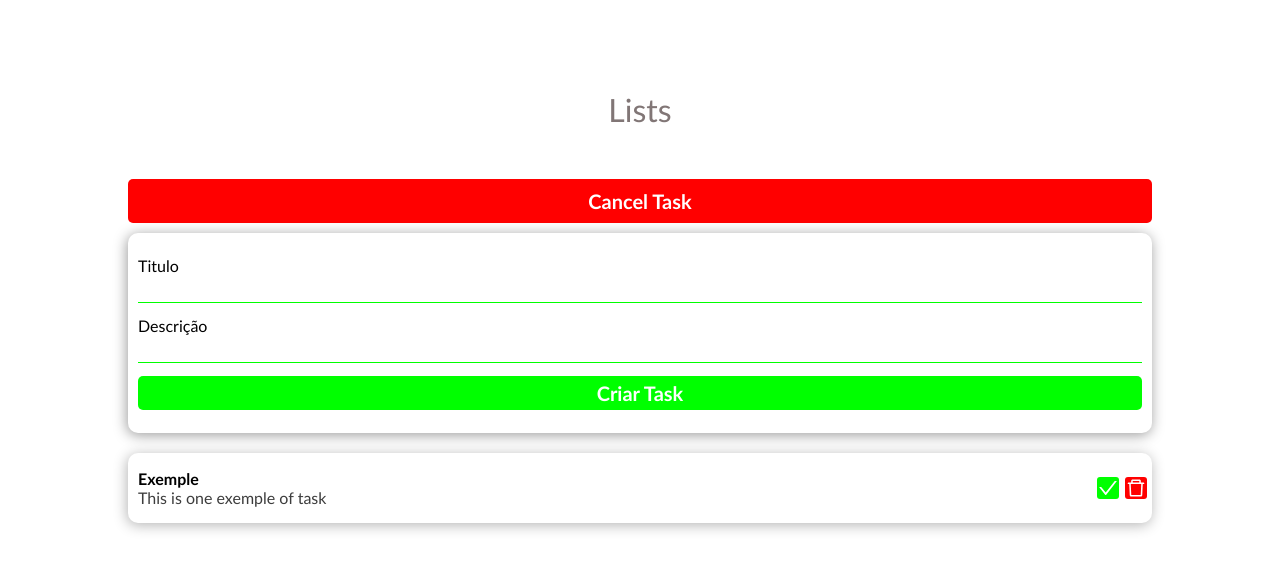
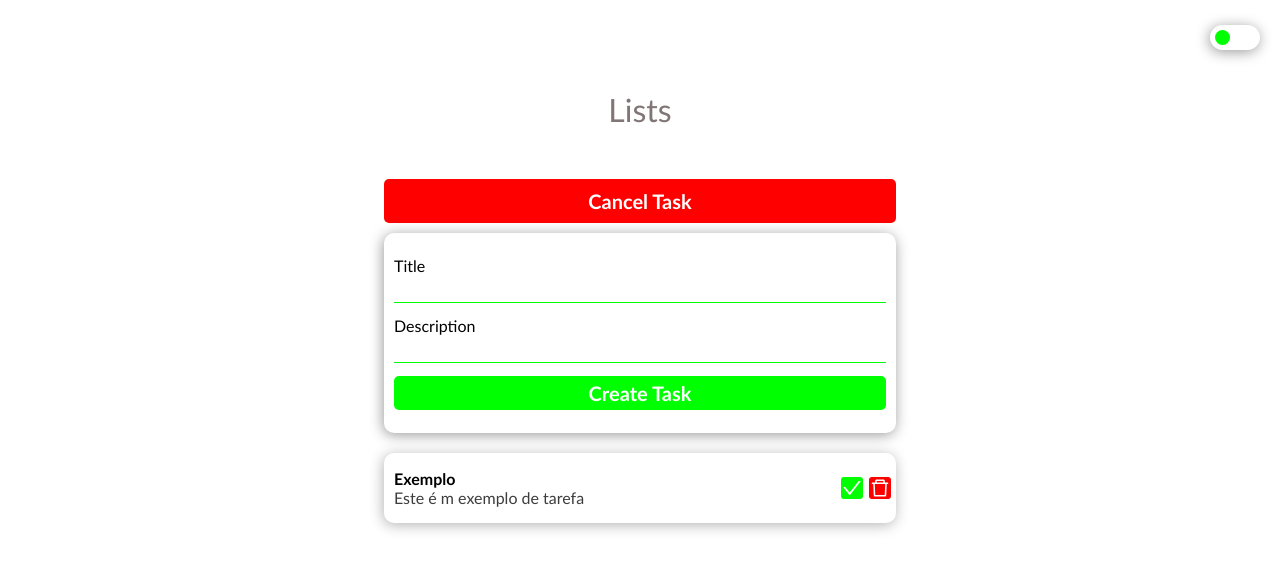
Before and after one commit to FranciscoNeto2909/TodoList-ts, a React (Vite) app: page / in a window 1280 px wide. Both pictures are taken after a click on the button "Add Task". Shown: the top 570 px of the page. Built offline with nearby package versions, Linux system fonts and the light colour scheme.

Commit message:
dark and light theme added and code improved

```diff
--- a/index.html
+++ b/index.html
@@ -4,6 +4,7 @@
     <meta charset="UTF-8" />
     <link rel="icon" type="image/svg+xml" href="/vite.svg" />
     <meta name="viewport" content="width=device-width, initial-scale=1.0" />
+    <meta name="theme-color" content="#4285f4" />
     <title>TodoList-TS</title>
   </head>
   <body>
--- a/src/App.tsx
+++ b/src/App.tsx
@@ -1,20 +1,48 @@
+import { useEffect, useState } from "react";
 import { useDispatch, useSelector } from "react-redux";
-import { clearMsg, hideMsg } from "./assets/AppSlice";
+import { clearMsg, hideMsg, setTheme } from "./assets/AppSlice";
 import { Message } from "./components/Message";
-import  TodoList,{ IApp } from "./components/TodoList";
+import TodoList, { IApp } from "./components/TodoList";
+import CheckButton from "./components/CheckButton"
 export default function App() {
   const dispatch = useDispatch()
   const app = useSelector<IApp, IApp["App"]>(data => data.App)
+  const [isChecked, setIsChecked] = useState(false)
+
   if (app.msgVisibility) {
     setTimeout(() => {
       dispatch(hideMsg())
       dispatch(clearMsg())
     }, 2500);
   }
+
+  function handleToggleTheme() {
+    if (app.theme == "light") {
+      dispatch(setTheme("dark"))
+      localStorage.setItem("theme", "dark")
+      setIsChecked(true)
+    } else if (app.theme == "dark") {
+      dispatch(setTheme("light"))
+      localStorage.setItem("theme", "light")
+      setIsChecked(false)
+    }
+  }
+
+  useEffect(() => {
+    const theme = localStorage.getItem("theme")
+    if (theme != null) {
+      dispatch(setTheme(theme))
+    }
+    if (theme == "dark") {
+      setIsChecked(true)
+    }
+  }, [])
+
   return (
-    <div className="App">
-      {app.msgVisibility && <Message/>}
-      <TodoList/>
+    <div className={app.theme == "light" ? "App" : "App bg--dark"}>
+      <CheckButton value={app.theme} onClick={handleToggleTheme} isChecked={isChecked} />
+      {app.msgVisibility && <Message />}
+      <TodoList />
     </div>
   )
 }
--- a/src/assets/AppSlice.ts
+++ b/src/assets/AppSlice.ts
@@ -10,6 +10,7 @@ export interface Task {
 interface State {
     formVisibility: boolean;
     msgVisibility: boolean;
+    theme:string,
     msg: string;
     tasks: Task[];
 }
@@ -19,11 +20,12 @@ const AppSlice = createSlice({
     initialState: {
         formVisibility: false,
         msgVisibility: false,
+        theme:"light",
         msg: "",
         tasks: [{
             id: 1,
-            title: "Exemple",
-            description: "This is one exemple of task",
+            title: "Exemplo",
+            description: "Este é m exemplo de tarefa",
             status: "toDo"
         }]
     },
@@ -42,6 +44,9 @@ const AppSlice = createSlice({
         },
         clearMsg: (state) => {
             return { ...state, msg: "" }
+        },
+        setTheme:(state, {payload}:{payload:string}) => {
+            return {...state, theme:payload}
         },
         createTask: (state, { payload }: { payload: Task }) => {
             return { ...state, tasks: [...state.tasks, payload] }
@@ -63,5 +68,5 @@ const AppSlice = createSlice({
     },
 })
 
-export const { showForm, hideForm, hideMsg, setMsg, clearMsg, createTask, deleteTask, changeTaskStatus } = AppSlice.actions
+export const { showForm, hideForm, hideMsg, setMsg, clearMsg,setTheme, createTask, deleteTask, changeTaskStatus } = AppSlice.actions
 export default AppSlice.reducer
--- a/src/components/AddTaskForm.tsx
+++ b/src/components/AddTaskForm.tsx
@@ -12,40 +12,46 @@ type TodoTypes = {
 export default function AddTaskForm() {
     const dispatch = useDispatch()
     const app = useSelector<IApp, IApp["App"]>(data => data.App)
-    const todoid = app.tasks.length + 1
-    const [task, setTask] = useState({ id: todoid, title: "", description: "", status: "toDo" } as TodoTypes)
+    const todoId = app.tasks.length + 1
+    const [task, setTask] = useState({ id: todoId, title: "", description: "", status: "toDo" } as TodoTypes)
 
     function handleChangeTitle(e: string) {
-        setTask({ ...task, title: e })
+        const firstLetter = e.charAt(0).toUpperCase();
+        const restOfString = e.slice(1);
+        const capitalized = firstLetter + restOfString;
+        setTask({ ...task, title: capitalized })
     }
     function handleChangeDescription(e: string) {
-        setTask({ ...task, description: e })
+        const firstLetter = e.charAt(0).toUpperCase();
+        const restOfString = e.slice(1);
+        const capitalized = firstLetter + restOfString;
+        setTask({ ...task, description: capitalized })
     }
+
     function handleCreateTask(e: any): void {
-        e.preventDefault()
         if (task.title == "" || task.description == "") {
-            dispatch(setMsg("Preencha os campos!"))
+            dispatch(setMsg("Fill in the fields!"))
             return;
-        } else if (app.tasks.filter(filteredTask => filteredTask.title == task.title)) {
-            dispatch(setMsg("Titulos iguais!"))
+        } else if (app.tasks.some(filteredTask => task.title == filteredTask.title)) {
+            dispatch(setMsg("The titles are equals!"))
         } else {
             dispatch(createTask(task))
             dispatch(hideForm())
-            dispatch(setMsg("Tarefa criada!"))
+            dispatch(setMsg("Task created!"))
         }
     }
 
     return (
         <form className="form">
             <div className="form-title-container">
-                <label htmlFor="title">Titulo</label>
-                <input type="text" id="title" value={task.title} onChange={e => handleChangeTitle(e.target.value)} className="form-title-input" />
+                <label htmlFor="title">Title</label>
+                <input type="text" id="title" autoCapitalize="on" value={task.title} onChange={e => handleChangeTitle(e.target.value)} className={`form-input ${app.theme == "light" ? "form-input--light" : "form-input--dark"}`} />
             </div>
             <div className="form-desc-container">
-                <label htmlFor="desc">Descrição</label>
-                <input type="text" id="desc" value={task.description} onChange={e => handleChangeDescription(e.target.value)} className="form-desc-input" />
+                <label htmlFor="desc">Description</label>
+                <input type="text" autoCapitalize="on" id="desc" value={task.description} onChange={e => handleChangeDescription(e.target.value)} className={`form-input ${app.theme == "light" ? "form-input--light" : "form-input--dark"}`} />
             </div>
-            <button className="btn btn--form" onClick={handleCreateTask}>Criar Task</button>
+            <button type="button" className={`btn btn--form ${app.theme == "light" ? "btn--light" : "btn--dark"}`} onClick={handleCreateTask}>Create Task</button>
         </form>
     )
 }
--- a/src/components/Card.tsx
+++ b/src/components/Card.tsx
@@ -1,7 +1,8 @@
-import { AiOutlineCheck, AiOutlineDelete } from "react-icons/ai";
+import { AiOutlineCheck, AiOutlineDelete, AiOutlineRetweet } from "react-icons/ai";
 import { useDispatch, useSelector } from "react-redux";
 import { changeTaskStatus, deleteTask, setMsg } from "../assets/AppSlice";
 import { IApp } from "./TodoList";
+
 export type TaskTypes = {
     id: string,
     title: string,
@@ -14,30 +15,45 @@ interface CardTypes {
 }
 
 export default function Card(data: CardTypes) {
+    const dispatch = useDispatch()
+    const app = useSelector<IApp, IApp["App"]>(data => data.App)
+
     const task = {
         id: data.task.id,
         status: "done"
     }
 
-    const dispatch = useDispatch()
-    const app = useSelector<IApp, IApp["App"]>(data => data.App)
+    function handleDoneTask() {
+        if (data.task.status == "toDo" && !app.msgVisibility) {
+            dispatch(changeTaskStatus(task))
+            dispatch(setMsg("Task finished!"))
+        }
+    }
 
-    function handleDoneTask() {
-        dispatch(changeTaskStatus(task))
-        dispatch(setMsg("Tarefa finalizada!"))
+    function handleRedoTask() {
+        task.status = "toDo"
+        if (data.task.status == "done" && !app.msgVisibility) {
+            dispatch(changeTaskStatus(task))
+            dispatch(setMsg("Task can be redone!"))
+        }
     }
 
     function handleDeleteTask() {
         dispatch(deleteTask(data.task.id))
-        dispatch(setMsg("Tarefa apagada!"))
+        dispatch(setMsg("Task deleted!"))
     }
 
+    const sla = `card-button ${app.theme == "light" ? "card-button--done" : "card-button-dark--done"}`
+
     return (
-        <div className={data.task.status == "done" ? "card task--done" : "card"} id={data.task.id}>
+        <div className={data.task.status == "done" ? app.theme == "light" ? "card task--done" : "card task-dark--done" : "card"} id={data.task.id}>
             <h4 className="card-title">{data.task.title}</h4>
-            <p className="card-decription">{data.task.description}</p>
+            <p className="card-description">{data.task.description}</p>
             <div className="card-buttons">
-                <AiOutlineCheck className="card-button card-button--done" onClick={handleDoneTask} />
+                {data.task.status == "toDo" ?
+                    <AiOutlineCheck className={`card-button ${app.theme == "light" ? "card-button--done" : "card-button-dark--done"}`} onClick={handleDoneTask} /> :
+                    <AiOutlineRetweet className={`card-button ${app.theme == "light" ? "card-button--done" : "card-button-dark--done"}`} onClick={handleRedoTask} />
+                }
                 <AiOutlineDelete className="card-button card-button--delete" onClick={handleDeleteTask} />
             </div>
         </div>
--- /dev/null
+++ b/src/components/CheckButton.tsx
@@ -0,0 +1,10 @@
+export default function name({value,onClick, isChecked}:{value:string, onClick:any, isChecked:boolean}) {
+    return (
+        <div className="theme-container">
+            <input id="theme" onChange={() => {}} className="theme-input" checked={isChecked} value={value} type="checkbox" onClick={onClick}/>
+            <label htmlFor="theme" className="theme-label">
+                <span className="theme-slider"></span>
+            </label>
+        </div>
+    )
+}
--- a/src/components/Message.tsx
+++ b/src/components/Message.tsx
@@ -15,7 +15,7 @@ export function Message() {
     return (
         <div className="message">
             <p>{app.msg}</p>
-            <progress className="message-progress" value={progress} max={10} style={{ width: "100%", height: "6px" }}></progress>
+            <progress className={app.theme == "light" ? "message-progress" : "message-progress--dark"} value={progress} max={10} style={{ width: "100%", height: "6px" }}></progress>
         </div>
     )
 }
--- a/src/components/TodoList.tsx
+++ b/src/components/TodoList.tsx
@@ -11,6 +11,7 @@ export interface IApp {
         formVisibility: boolean,
         msgVisibility:boolean,
         msg:string;
+        theme:string,
         tasks: Array<TaskTypes>
     };
 }
@@ -19,6 +20,7 @@ export interface IApp {
 export default function TodoList() {
     const dispatch = useDispatch();
     const app = useSelector<IApp, IApp["App"]>(data => data.App)
+
     function handleOpenAddTaskForm() {
         if (!app.formVisibility) {
             dispatch(showForm())
@@ -26,10 +28,11 @@ export default function TodoList() {
             dispatch(hideForm())
         }
     }
+
     return (
         <div className="todo-list">
             <h1 className="todo-list-title">Lists</h1>
-            <button className={!app.formVisibility ? "btn btn--addTask" : "btn btn--addTask btn--cancel" } onClick={handleOpenAddTaskForm}>{app.formVisibility ? "Cancel Task" : "Add Task"}</button>
+            <button className={`btn btn--addTask ${!app.formVisibility ? app.theme == "light" ? "btn--light" : "btn--dark" : "btn--cancel"}`} onClick={handleOpenAddTaskForm}>{app.formVisibility ? "Cancel Task" : "Add Task"}</button>
             <div className="addtask-container">
                 {app.formVisibility &&
                     <AddTaskForm />
--- a/src/index.css
+++ b/src/index.css
@@ -7,25 +7,40 @@
     font-family: 'Gill Sans', 'Gill Sans MT';
 }
 
+.bg--dark {
+    background-color: #12121a;
+    color: #fff;
+}
+
+.bg--light {
+    background-color: #fff;
+}
+
 .App {
     height: 100vh;
     width: 100vw;
     display: flex;
     justify-content: center;
+    transition: all .5s ease-in-out;
 }
 
-.message{
+.message {
     position: absolute;
     padding: 5px;
-    top: 10px;border-radius: 5px;
-    right: 10px;
+    top: 10px;
+    align-self: center;
+    border-radius: 5px;
     box-shadow: -1px 2px 14px rgba(0, 0, 0, 0.301);
 }
 
-.message-progress{
+.message-progress {
     color: #0f0;
-    background-color:  transparent;
+    background-color: transparent;
     padding: 2px;
+}
+
+.message-progress--dark {
+    color: #00f;
 }
 
 .todo-list {
@@ -42,22 +57,31 @@
 }
 
 .btn {
-    background-color: #0f0;
     border: 0;
     color: #fff;
     border-radius: 5px;
     font-weight: bold;
     font-size: 20px;
+    transition: all .5s ease-in-out;
 }
 
-.btn--cancel{
+.btn--light {
+    background-color: #0f0;
+}
+
+.btn--dark {
+    background-color: #00f;
+}
+
+.btn--cancel {
     background-color: #f00;
 }
 
 .btn--addTask,
-.card {
+.card,
+.form {
     padding: 10px;
-    width: 80vw;
+    width: 40vw;
 }
 
 .btn:hover {
@@ -79,11 +103,15 @@
     position: relative;
 }
 
-.task--done{
+.task--done {
     border-left: 10px solid #0f0;
 }
 
-.card-decription{
+.task-dark--done {
+    border-left: 10px solid #00f;
+}
+
+.card-description {
     color: rgb(61, 61, 61);
 }
 
@@ -111,13 +139,16 @@
     background-color: #0f0;
 }
 
+.card-button-dark--done {
+    background-color: #00f;
+}
+
 .card-button--delete {
     background-color: #f00;
 }
 
-.form{
+.form {
     height: 200px;
-    width: 80vw;
     border-radius: 10px;
     padding: 10px;
     margin: 10px;
@@ -127,19 +158,82 @@
     justify-content: space-evenly;
 }
 
-.form-title-container, .form-desc-container{
+.form-title-container,
+.form-desc-container {
     display: flex;
     flex-direction: column;
 }
 
-.form-title-input,.form-desc-input{
+.form-input {
     padding: 5px 5px 0 5px;
-    border:0;
+    border: 0;
+    background-color: transparent;
     font-size: 18px;
-    border-bottom: 1px solid #0f0;
     outline: none;
 }
 
-.btn--form{
+.form-input--light {
+    color: #000;
+    border-bottom: 1px solid #0f0;
+}
+
+.form-input--dark {
+    color: #fff;
+    border-bottom: 1px solid #00f;
+}
+
+.btn--form {
     padding: 5px 0;
 }
+
+.theme-container {
+    margin-top: 25px;
+    right: 20px;
+    position: absolute;
+}
+
+.theme-input {
+    display: none;
+}
+
+.theme-label {
+    position: relative;
+    background-color: #fff;
+    width: 50px;
+    height: 25px;
+    border-radius: 40px;
+    display: flex;
+    align-items: center;
+    padding: 5px;
+    transition: all .5s ease-in-out;
+    cursor: pointer;
+    box-shadow: -1px 2px 14px rgba(0, 0, 0, 0.401);
+}
+
+.theme-slider {
+    position: absolute;
+    background-color: #0f0;
+    border-radius: 50%;
+    width: 15px;
+    height: 15px;
+    transition: all .5s ease-in-out;
+}
+
+.theme-input:checked~.theme-label {
+    background-color: #000;
+    box-shadow: -1px 2px 14px rgba(255, 255, 255, 0.300);
+}
+
+.theme-input:checked~.theme-label .theme-slider {
+    transform: translateX(25px);
+    background-color: #00f;
+}
+
+@media(max-width: 500px) {
+    .btn--addTask,
+    .card,
+    .form {
+        padding: 10px;
+        width: 80vw;
+    }
+}
```
